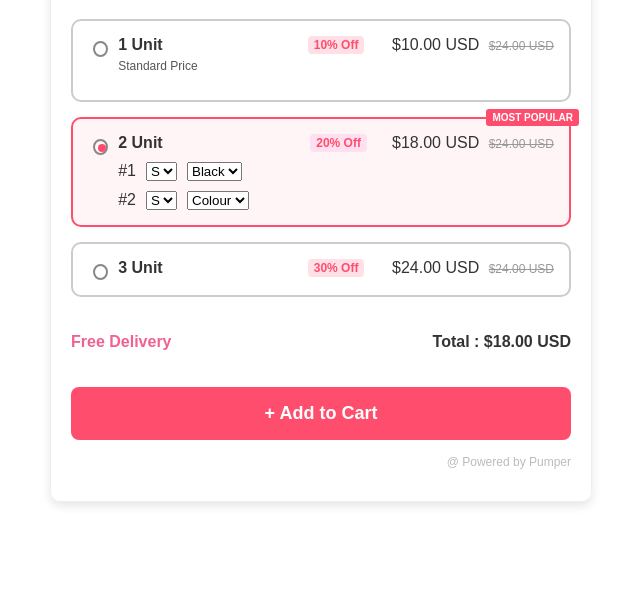
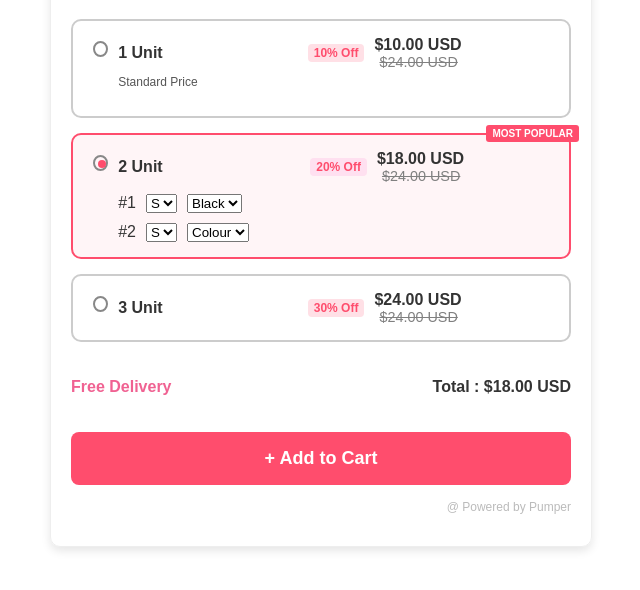
Before and after one commit to Swathijetti-26/proveway-task, a plain HTML site: page Index.html in a window 1280 px wide. Shown: the part 102-692 px from the top of the page, without its empty margins (319-959 px from the left). Drawn offline with Linux system fonts and the light colour scheme.

Commit message:
Update Index.html

```diff
--- a/Index.html
+++ b/Index.html
@@ -1,10 +1,29 @@
 <!DOCTYPE html>
 <html lang="en">
 <head>
-  <meta charset="UTF-8">
-  <meta name="viewport" content="width=device-width, initial-scale=1.0">
+  <meta charset="UTF-8" />
+  <meta name="viewport" content="width=device-width, initial-scale=1.0"/>
   <title>YAY! It's BOGO</title>
   <link rel="stylesheet" href="style.css">
+
+  <style>
+    .price {
+      display: flex;
+      flex-direction: column;
+      align-items: flex-start;
+    }
+
+    .price .current-price {
+      font-size: 1rem;
+      font-weight: bold;
+    }
+
+    .price .original-price {
+      font-size: 0.9rem;
+      text-decoration: line-through;
+      color: gray;
+    }
+  </style>
 </head>
 <body>
   <div class="container">
@@ -18,7 +37,10 @@
           <div class="row">
             <span class="unit">1 Unit</span>
             <span class="badge">10% Off</span>
-            <span class="price">$10.00 USD <span class="original-price">$24.00 USD</span></span>
+            <span class="price">
+              <span class="current-price">$10.00 USD</span>
+              <span class="original-price">$24.00 USD</span>
+            </span>
           </div>
           <p class="desc">Standard Price</p>
         </div>
@@ -31,7 +53,10 @@
           <div class="row">
             <span class="unit">2 Unit</span>
             <span class="badge red">20% Off</span>
-            <span class="price">$18.00 USD <span class="original-price">$24.00 USD</span></span>
+            <span class="price">
+              <span class="current-price">$18.00 USD</span>
+              <span class="original-price">$24.00 USD</span>
+            </span>
             <span class="tag">MOST POPULAR</span>
           </div>
 
@@ -57,7 +82,10 @@
           <div class="row">
             <span class="unit">3 Unit</span>
             <span class="badge">30% Off</span>
-            <span class="price">$24.00 USD <span class="original-price">$24.00 USD</span></span>
+            <span class="price">
+              <span class="current-price">$24.00 USD</span>
+              <span class="original-price">$24.00 USD</span>
+            </span>
           </div>
         </div>
       </label>
```
